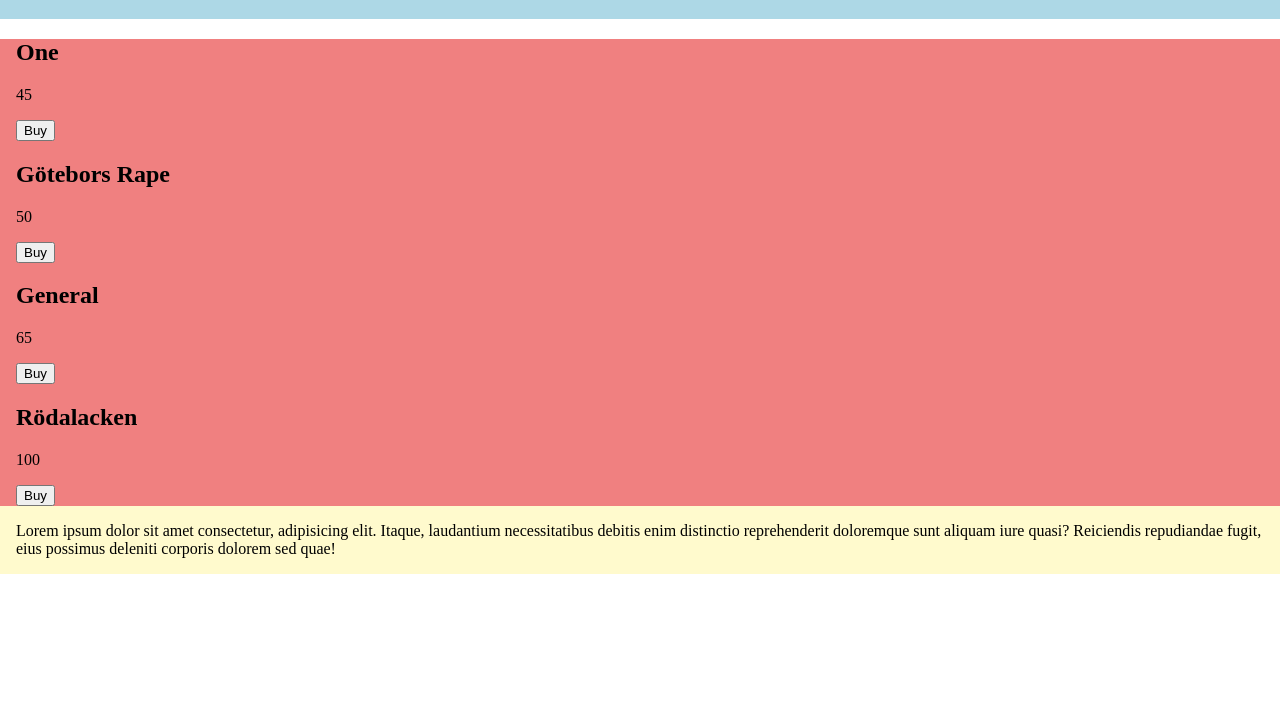
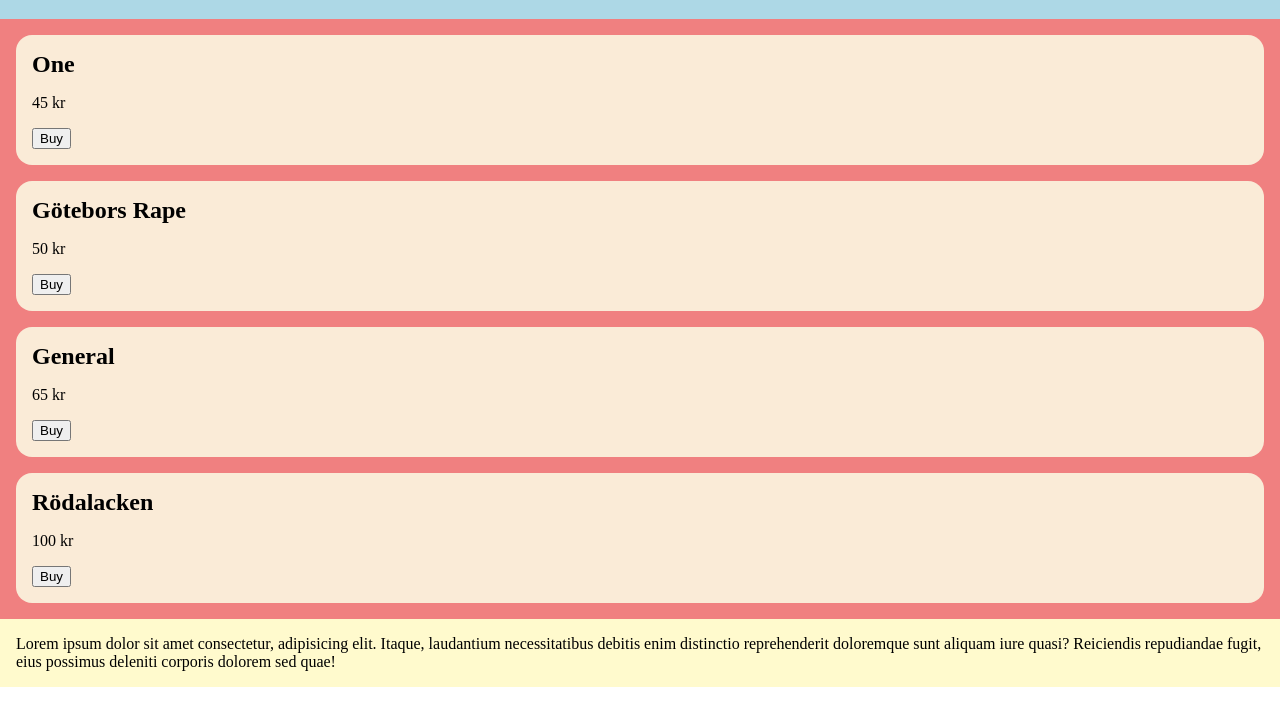
Before and after one commit to CatAvadani/Local-Storage, a plain HTML site: page index.html in a window 1280 px wide. Shown: the part 61-786 px from the top of the page. Drawn offline with Linux system fonts and the light colour scheme.

Commit message:
add styling to the product card

```diff
--- a/main.js
+++ b/main.js
@@ -26,7 +26,7 @@ function createProductCard(product) {
   //create card price
   const priceLabel = document.createElement("p");
   priceLabel.classList.add("card-price");
-  priceLabel.textContent = product.price;
+  priceLabel.textContent = product.price + " kr";
 
   // create a button
   const addToCartButton = document.createElement("button");
--- a/style.css
+++ b/style.css
@@ -7,11 +7,22 @@ header {
   padding: 0 1rem;
 }
 main {
+  display: flex;
+  flex-direction: column;
+  gap: 1rem;
   background-color: lightcoral;
-  padding: 0 1rem;
+  padding: 1rem;
 }
 footer {
   display: flex;
   background-color: lemonchiffon;
   padding: 0 1rem;
 }
+.product-card {
+  background-color: antiquewhite;
+  padding: 1rem;
+  border-radius: 1rem;
+}
+.card-title {
+  margin: 0;
+}
```
